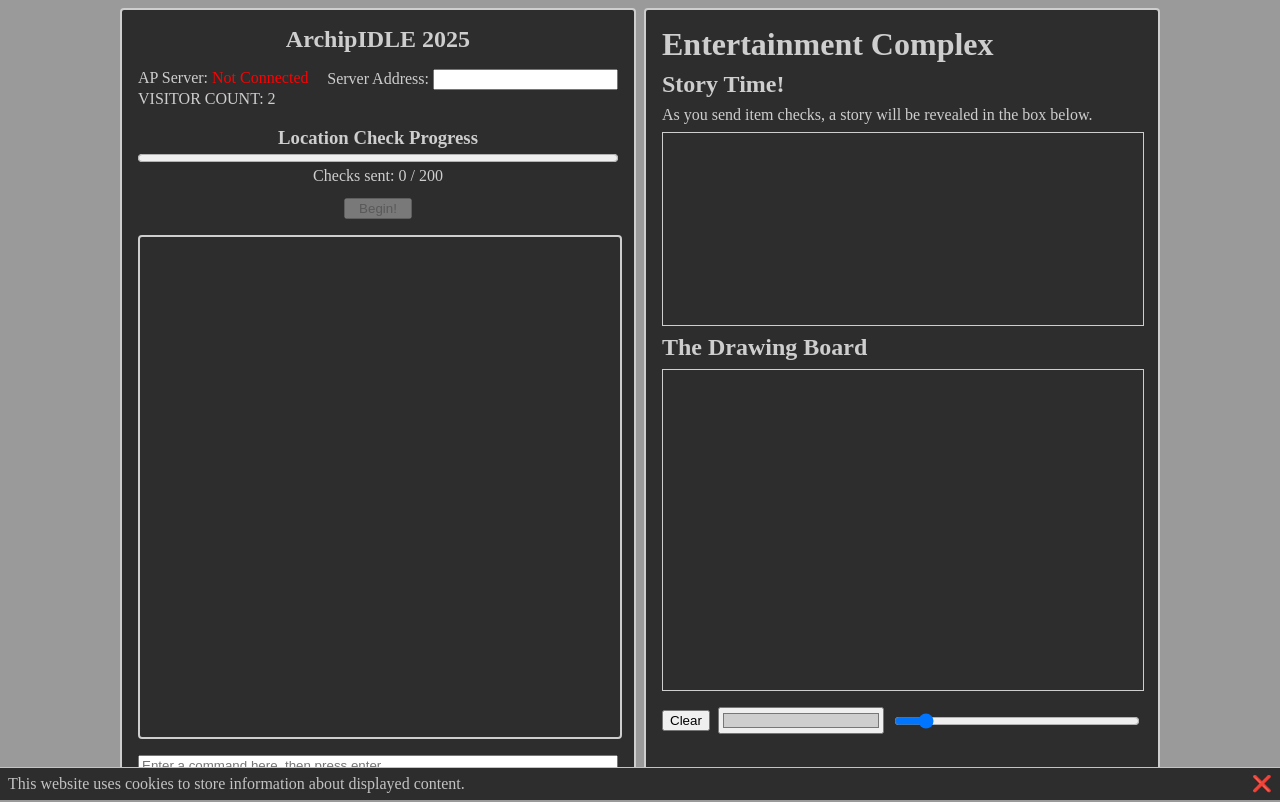
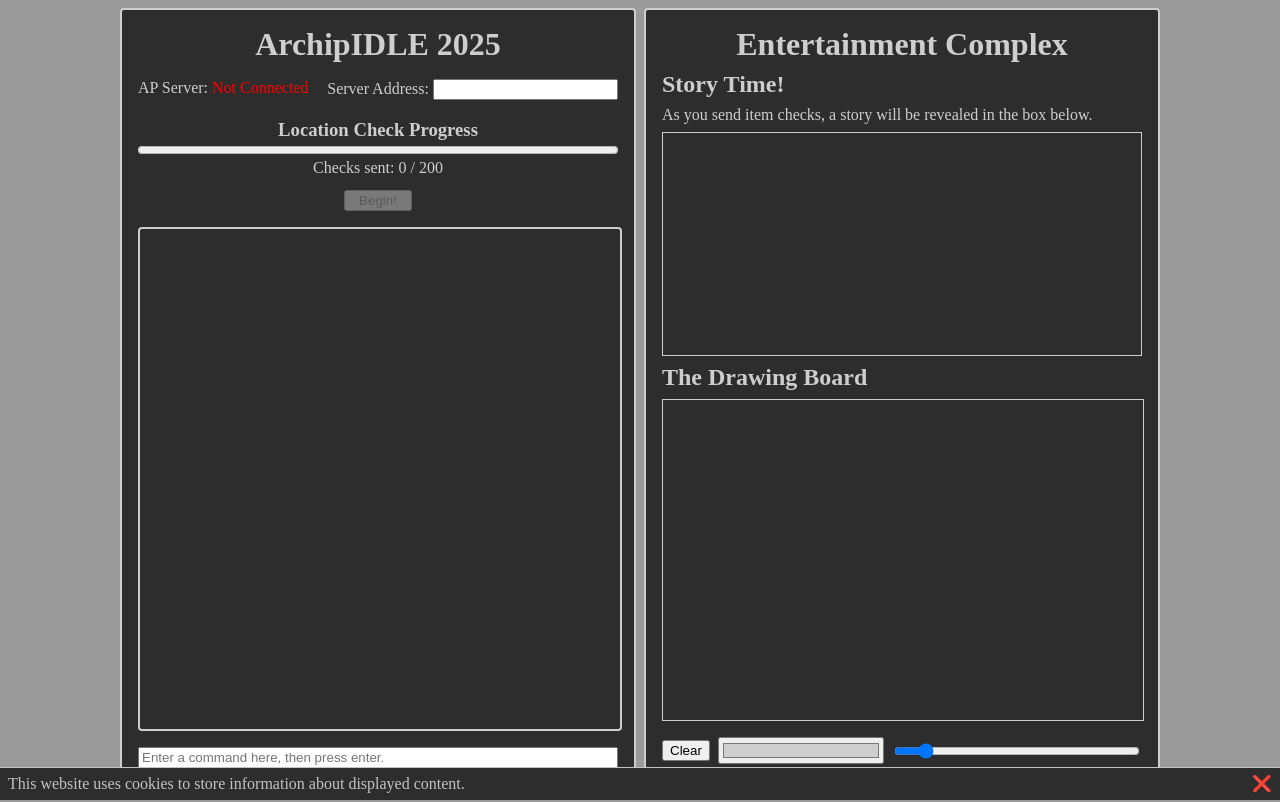
Before and after one commit to LegendaryLinux/archipidle-client, a website: page public/index.html in a window 1280 px wide. Drawn offline with Linux system fonts and the light colour scheme.

Commit message:
Minor updates, more funny videos

```diff
--- a/public/assets/globals.js
+++ b/public/assets/globals.js
@@ -1,7 +1,7 @@
 const ARCHIPELAGO_PROTOCOL_VERSION = {
   major: 0,
-  minor: 5,
-  build: 1,
+  minor: 6,
+  build: 0,
   class: 'Version',
 };
 
--- a/public/assets/widgets.js
+++ b/public/assets/widgets.js
@@ -1,8 +1,4 @@
 window.addEventListener('load', () => {
-  let visitorCount = parseInt(localStorage.getItem('visitor-count') || '1', 10);
-  ++visitorCount;
-  localStorage.setItem('visitor-count', (visitorCount).toString());
-  document.querySelector('#visitor-count-number').innerText = visitorCount.toString();
   initStoryTime();
   setupWhiteboard();
 });
@@ -38,6 +34,11 @@ const motivationalVideos = [
   'https://www.youtube.com/embed/D-UmfqFjpl0', // Dog of Wisdom
   'https://www.youtube.com/embed/TnlakHr-O4w', // Dog of Wisdom II
   'https://www.youtube.com/embed/lrzKT-dFUjE', // Ultimate Showdown of Ultimate Destiny
+  'https://www.youtube.com/embed/8HqLysSnnlQ', // Perception Check by Tom Cardy
+  'https://www.youtube.com/embed/kK0KPuH32mc', // H.S. by Tom Cardy
+  'https://www.youtube.com/embed/GFokXnCCMf8', // Red Flags by Tom Cardy
+  'https://www.youtube.com/embed/wrJ6_GAprFE', // Hey, I Don't Work Here by Tom Cardy
+  'https://www.youtube.com/embed/T5s2OTqDiyo', // Dance 'Til You Stop by Ninja Sex Party
 ];
 
 
--- a/public/index.html
+++ b/public/index.html
@@ -16,21 +16,15 @@
 
 <div id="main-content-wrapper" class="flex-row">
   <div class="main-content">
-    <h2 id="header-text">
+    <h1 class="header-text">
       ArchipIDLE 2025
-    </h2>
+    </h1>
 
     <div id="status-bar">
       <div>AP Server: <span id="server-status" class="red">Not Connected</span></div>
       <div>
         <label for="server-address">Server Address:</label>
         <input id="server-address" />
-      </div>
-    </div>
-
-    <div id="visitor-count-wrapper">
-      <div id="visitor-count">
-        VISITOR COUNT: <span id="visitor-count-number">0</span>
       </div>
     </div>
 
@@ -52,7 +46,7 @@
   </div>
 
   <div id="entertainment-complex" class="main-content">
-    <h1>Entertainment Complex</h1>
+    <h1 class="header-text">Entertainment Complex</h1>
 
     <h2>Story Time!</h2>
     <div id="story-time">
--- a/public/styles/index.css
+++ b/public/styles/index.css
@@ -22,7 +22,7 @@ body{
     margin: 0 0.25rem;
 }
 
-#header-text{
+.header-text{
     text-align: center;
     margin: 0;
     padding: 0;
--- a/public/styles/widgets.css
+++ b/public/styles/widgets.css
@@ -78,14 +78,19 @@
 }
 
 #story-time{
+    * {
+        box-sizing: border-box;
+    }
+
     #the-story{
         width: 100%;
         margin-left: auto;
         margin-right: auto;
         border: 1px solid #cecece;
-        height: 12rem;
+        height: 14rem;
         overflow-y: auto;
         text-wrap: wrap;
+        padding: 0.25rem;
     }
 }
 
```
